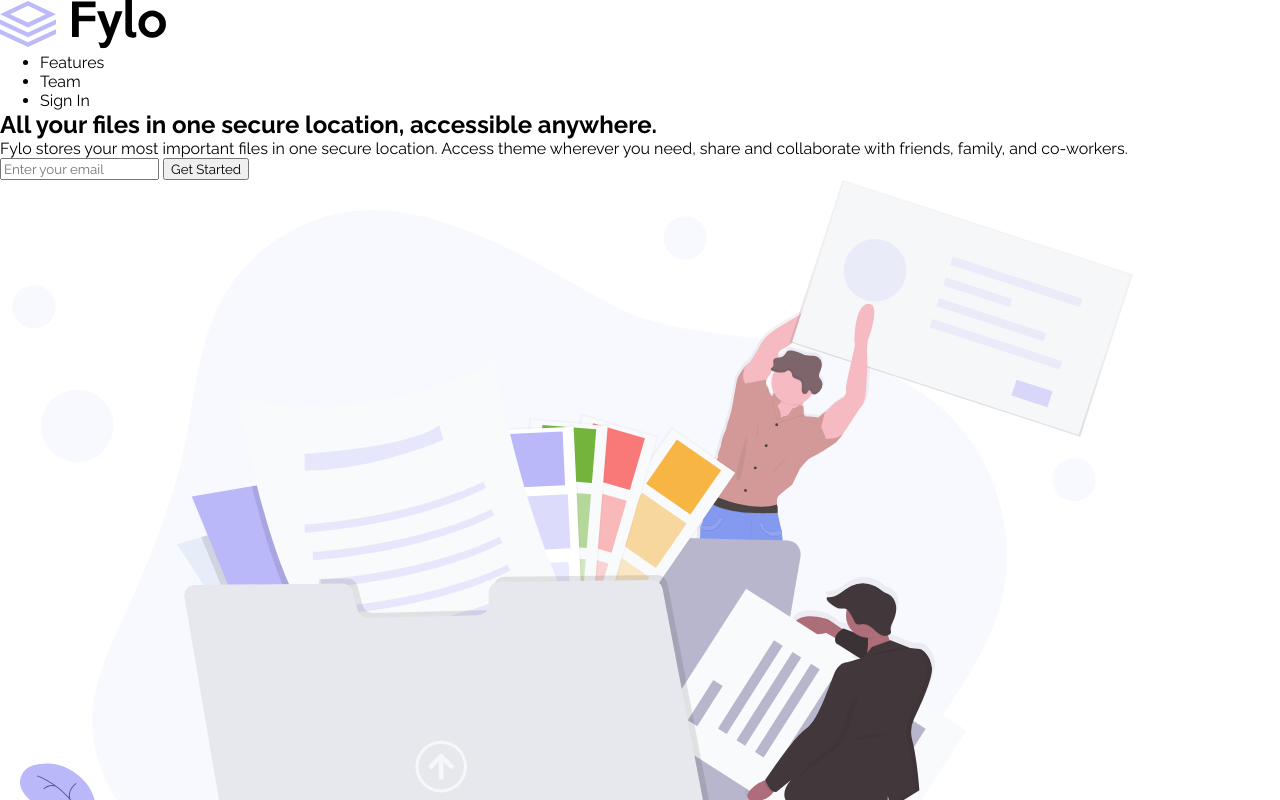
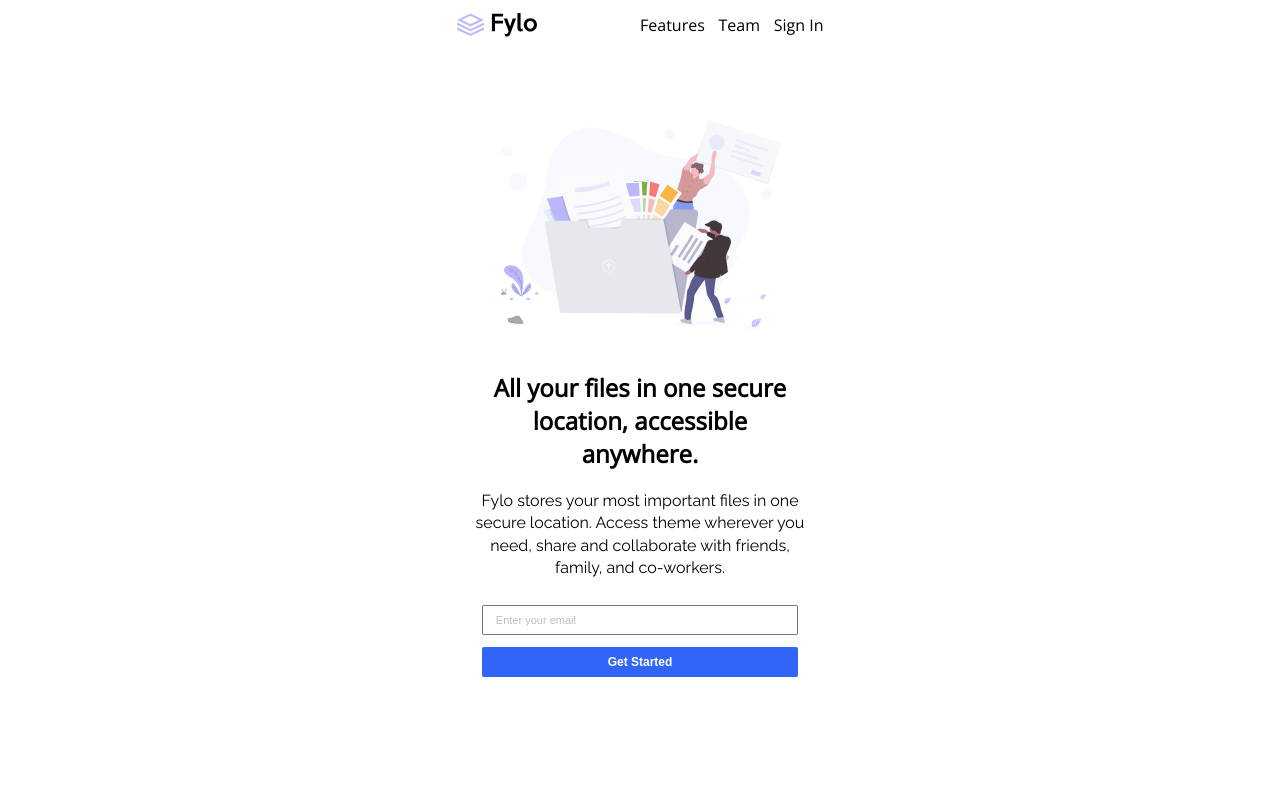
Before and after one commit to Ctaracena/Fylo_Landing, a plain HTML site: page index.html in a window 1280 px wide. Shown: the top 800 px of the page. Drawn offline with nearby package versions, Linux system fonts and the light colour scheme; files that its build step writes are made by us from their sources; a script that the page names is missing.

Commit message:
navbar and block1 finished

```diff
--- a/index.html
+++ b/index.html
@@ -4,25 +4,21 @@
     <meta charset="UTF-8">
     <meta name="viewport" content="width=device-width, initial-scale=1.0">
     <meta http-equiv="X-UA-Compatible" content="ie=edge">
-    <link rel="stylesheet" href="css/main.css">
+    <link rel="stylesheet" href="main.css">
     <link rel="icon" href="images/favicon-32x32.png">
     <title>Fylo</title>
 </head>
 <body>
-    <header>
-        <div class="image-container">
+    <nav class="navbar">
             <img src="images/logo.svg" alt="logo fylo">
-        </div>
-        <nav>
             <ul>
                 <li>Features</li>
                 <li>Team</li>
                 <li>Sign In</li>
             </ul>
     </nav>
-    </header>
+
     <div class="block1">
-        <div class="description-container">
         <div class="description">
             <h2>
                 All your files in one secure location, accessible anywhere.
@@ -30,7 +26,6 @@
             <p>
                 Fylo stores your most important files in one secure location. Access theme wherever you need, share and collaborate with friends, family, and co-workers.
             </p>
-            </div>
             <div class="form">
                 <input class="email" type="email" placeholder="Enter your email">
                 <input class="button" type="button" value="Get Started">
@@ -40,8 +35,8 @@
             <img src="images/illustration-1.svg" alt="">
         </div>
     </div>
-    <div class="background">
-    </div>
+    <div class="background"></div>
+
     <div class="block2">
         <div class="description-container">
             <div class="description">
--- a/main.css
+++ b/main.css
@@ -1,6 +1,97 @@
 @import url("https://fonts.googleapis.com/css2?family=Open+Sans&family=Raleway:wght@400;700&display=swap");
+@import url('https://fonts.googleapis.com/css2?family=Open+Sans&display=swap');
+
+:root {
+  --heading-font: 'Open Sans', sans-serif;
+  --body-font: "Raleway", sans-serif;
+}
 
 * {
   margin: 0;
-  font-family: "Raleway", sans-serif;
 }
+
+body {
+  /* border: 2px solid black; */
+  width: 375px;
+  margin: auto;
+  font-family: var(--body-font);
+}
+
+h2, li {
+  font-family: var(--heading-font);
+  font-weight: 700;
+}
+.navbar {
+  height: 50px;
+  display: flex;
+  justify-content: space-between;
+  align-items: center;
+  padding: 0 4px;
+}
+.navbar img {
+  width: 22%;
+}
+.navbar ul {
+  width: 50%;
+  display: flex;
+  justify-content: space-between;
+  list-style-type: none;
+}
+.navbar ul li {
+  cursor: pointer;
+  font-weight: 400;
+}
+
+.block1 {
+  width: 94%;
+  display: flex;
+  flex-direction: column-reverse;
+  margin: 70px auto;
+}
+.description {
+  text-align: center;
+  padding: 28px 8px;
+}
+h2, p {
+  padding: 10px 0;
+}
+p {
+  line-height: 1.4;
+}
+.form {
+  margin: 10px auto;
+  width: 94%;
+  height: 100px;
+  display: flex;
+  flex-direction: column;
+}
+.email {
+  height: 30px;
+  box-sizing: border-box;
+  margin: 6px 0;
+  font-weight: normal;
+  padding-left: 12px;
+  font-size: 12px;
+  outline: none;
+}
+::placeholder {
+  color: hsl(0, 0%, 75%);
+  font-size: 11px;
+}
+.button {
+  height: 30px;
+  margin: 6px 0;
+  background-color: hsl(224, 93%, 58%);
+  color: white;
+  border: none;
+  font-weight: bold;
+  border-radius: 2px;
+  font-size: 12px;
+}
+.image-container {
+  width: 80%;
+  margin: auto;
+}
+.image-container img {
+  width: 100%;
+}
```
Lines whose indentation alone changed are shown as unchanged.
